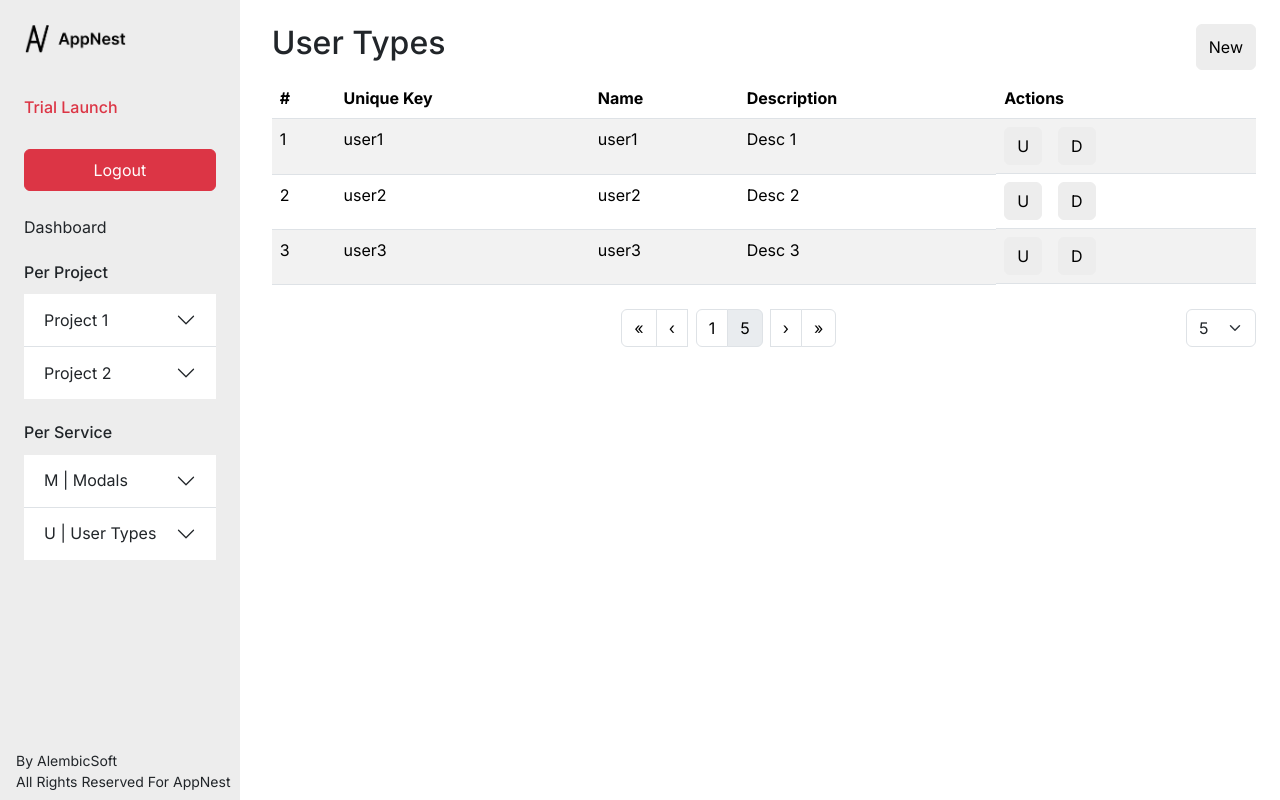
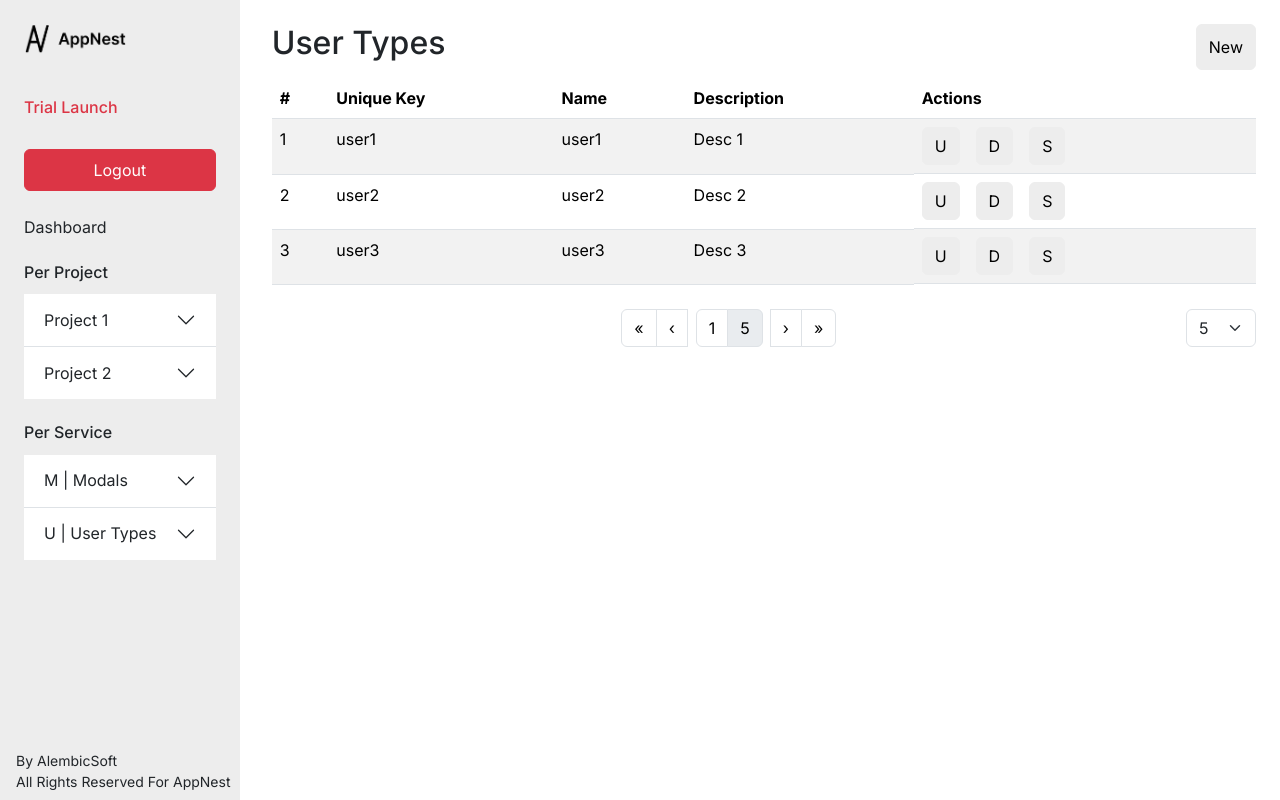
Before and after one commit to appnest-dev/AppNest-FE, a Next.js app: page /dashboard/user-types in a window 1280 px wide. Built offline with nearby package versions, Linux system fonts and the light colour scheme; sample sign-in values are in the browser's storage.

Commit message:
refactor: change TableProps

```diff
--- a/components/dashboard/table/Table.tsx
+++ b/components/dashboard/table/Table.tsx
@@ -2,13 +2,27 @@ import TableComp from "react-bootstrap/Table";
 import Paginator from "./Paginator";
 import Modal from "../modal/Modal";
 import { InputProps } from "@/components/form/Input";
+import { Values } from "@/components/form/functions/validate";
+import { Button } from "react-bootstrap";
 
 export type TableProps = {
   heads: InputProps[];
   rows: Array<{ [key: string]: number | string | boolean }>;
+  onUpdate: (values: Values) => void;
+  onDelete: (values: Values) => void;
+  customActions?: {
+    content: any;
+    onClick: () => void;
+  }[];
 };
 
-export default function Table({ heads, rows }: TableProps) {
+export default function Table({
+  heads,
+  rows,
+  onUpdate,
+  onDelete,
+  customActions,
+}: TableProps) {
   return (
     <>
       <TableComp striped>
@@ -44,8 +58,8 @@ export default function Table({ heads, rows }: TableProps) {
                     value: row[item.id],
                   }))}
                   title="Update"
-                  submit={async (values) => {
-                    console.log(values);
+                  onCreate={async (values) => {
+                    onUpdate(values);
                   }}
                 />
 
@@ -53,14 +67,28 @@ export default function Table({ heads, rows }: TableProps) {
                   buttonTitle="D"
                   inputs={heads.map((item) => ({
                     ...item,
+                    required: false,
                     disabled: true,
                     value: row[item.id],
                   }))}
                   title="Delete"
-                  submit={async (values) => {
-                    console.log(values);
+                  onCreate={async (values) => {
+                    onDelete(values);
                   }}
                 />
+
+                {customActions &&
+                  customActions.map((action, index) => (
+                    <Button
+                      key={index}
+                      variant="light"
+                      onClick={async () => {
+                        action.onClick();
+                      }}
+                    >
+                      {action.content}
+                    </Button>
+                  ))}
               </td>
             </tr>
           ))}
```
